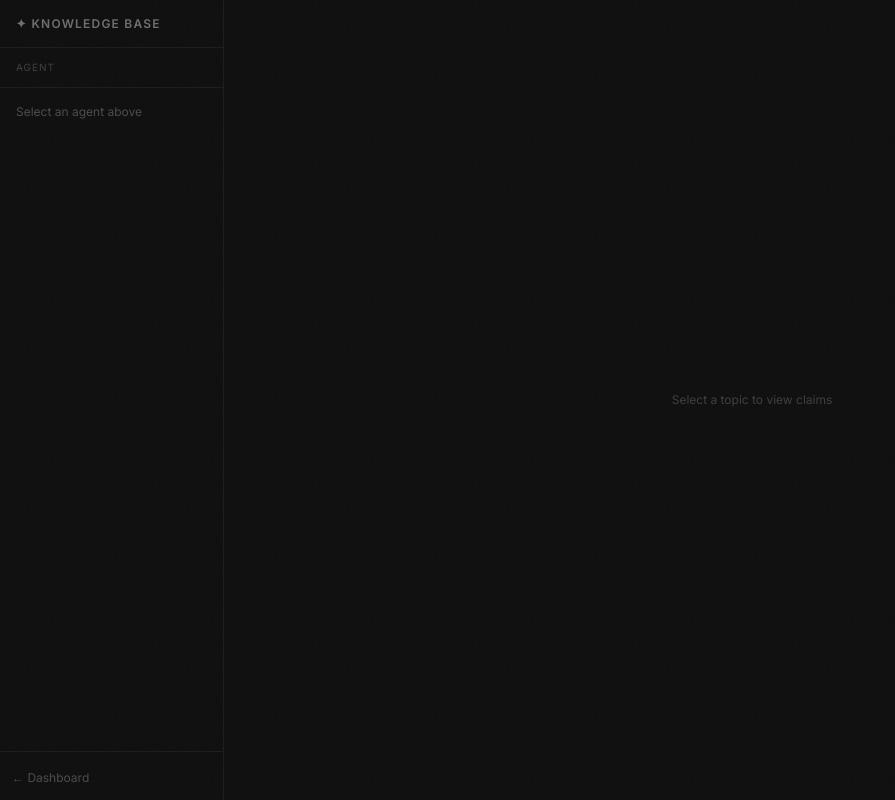
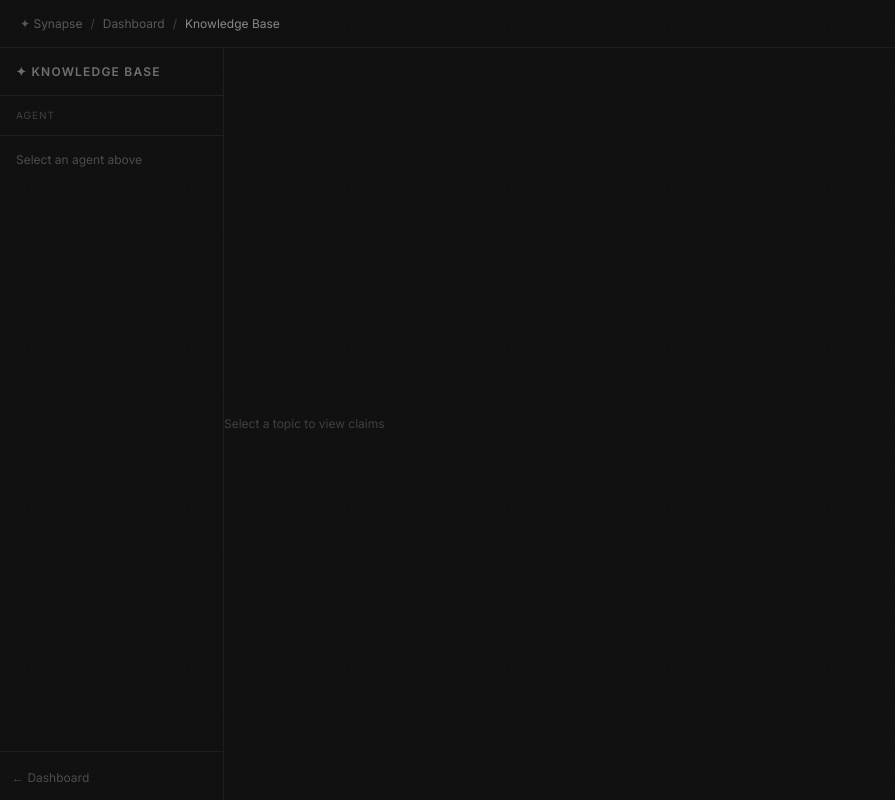
Before and after one commit to manavm12/synapse-frontend, a Next.js app: page /kb in a window 1280 px wide. Shown: the whole page, without its empty margins (0-895 px from the left). Built offline with nearby package versions, Linux system fonts and the light colour scheme.

Commit message:
feat(kb): add breadcrumb nav — Synapse / Dashboard / Knowledge Base

```diff
--- a/src/app/kb/layout.tsx
+++ b/src/app/kb/layout.tsx
@@ -1,7 +1,16 @@
+import { AppHeader } from "@/components/app-header";
+
 export default function KBLayout({ children }: { children: React.ReactNode }) {
   return (
     <div className="flex h-screen flex-col overflow-hidden bg-[#0e0e0e] text-white">
-      {children}
+      <AppHeader
+        breadcrumbs={[
+          { label: "✦ Synapse", href: "/" },
+          { label: "Dashboard", href: "/dashboard" },
+          { label: "Knowledge Base", href: "/kb" },
+        ]}
+      />
+      <div className="flex flex-1 overflow-hidden">{children}</div>
     </div>
   );
 }
```
